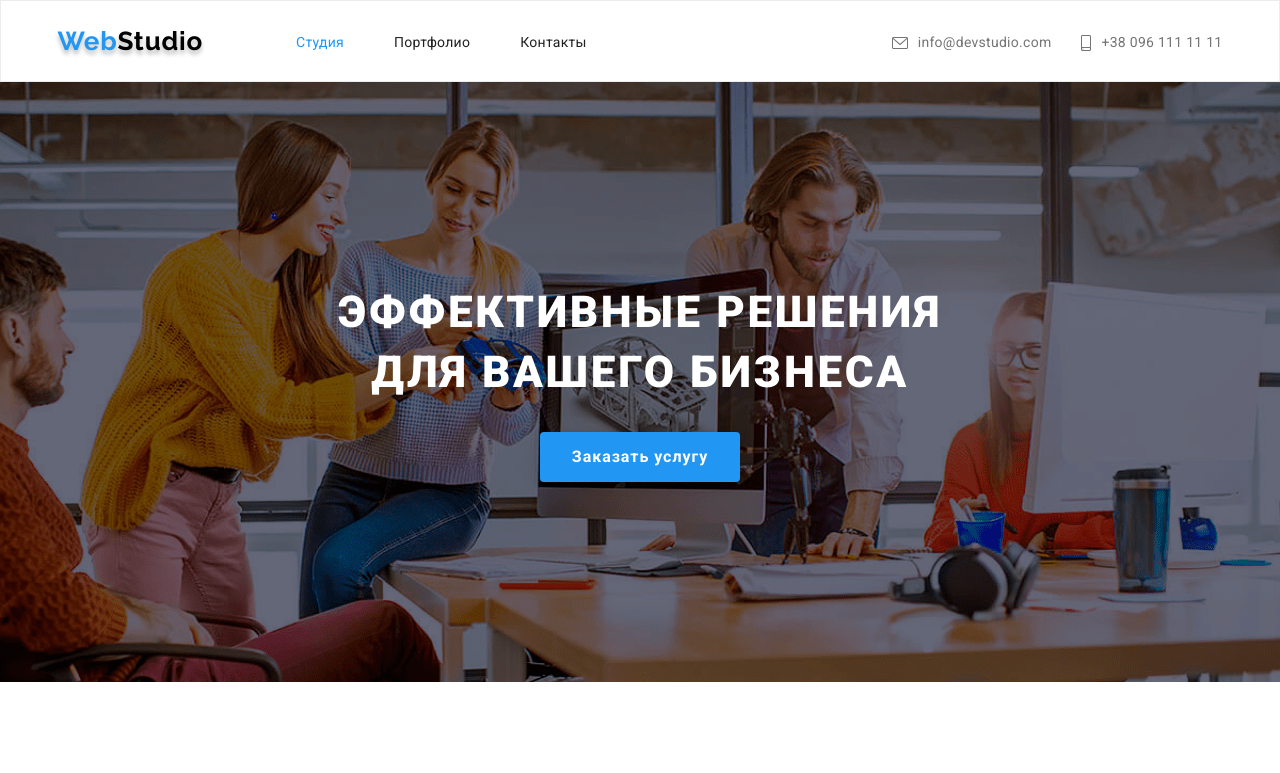
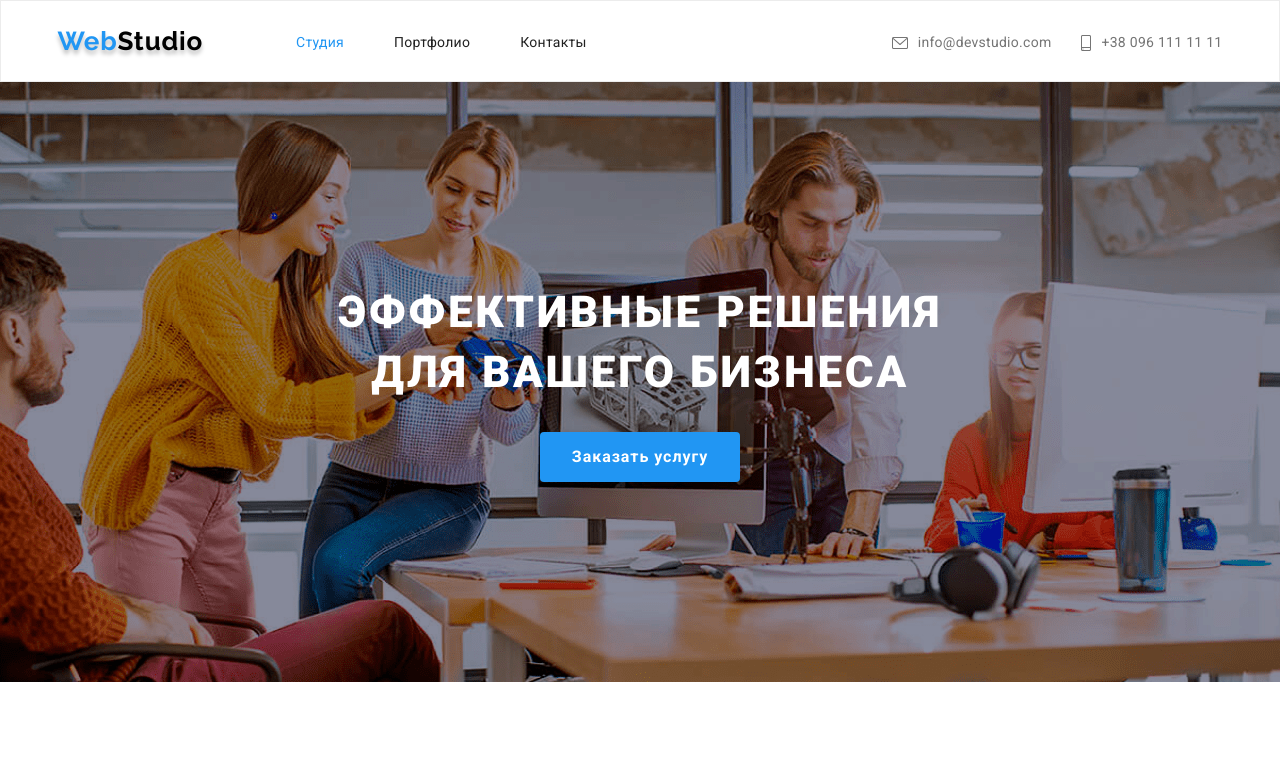
Before and after one commit to RomanTatarchuk/goit-markup-hw-04, a plain HTML site: page index.html in a window 1280 px wide. Shown: the top 773 px of the page. Drawn offline with Linux system fonts and the light colour scheme.

Commit message:
Update style.css

```diff
--- a/css/style.css
+++ b/css/style.css
@@ -135,7 +135,7 @@ footer .logo span {
 
 .hero {
   height: 600px;
-  background: rgba(47, 48, 58, 0.4);
+  /*background: rgba(47, 48, 58, 0.4);*/
   background-image: url("../image/hero.png");
   background-repeat: no-repeat;
   background-size: cover;
```
